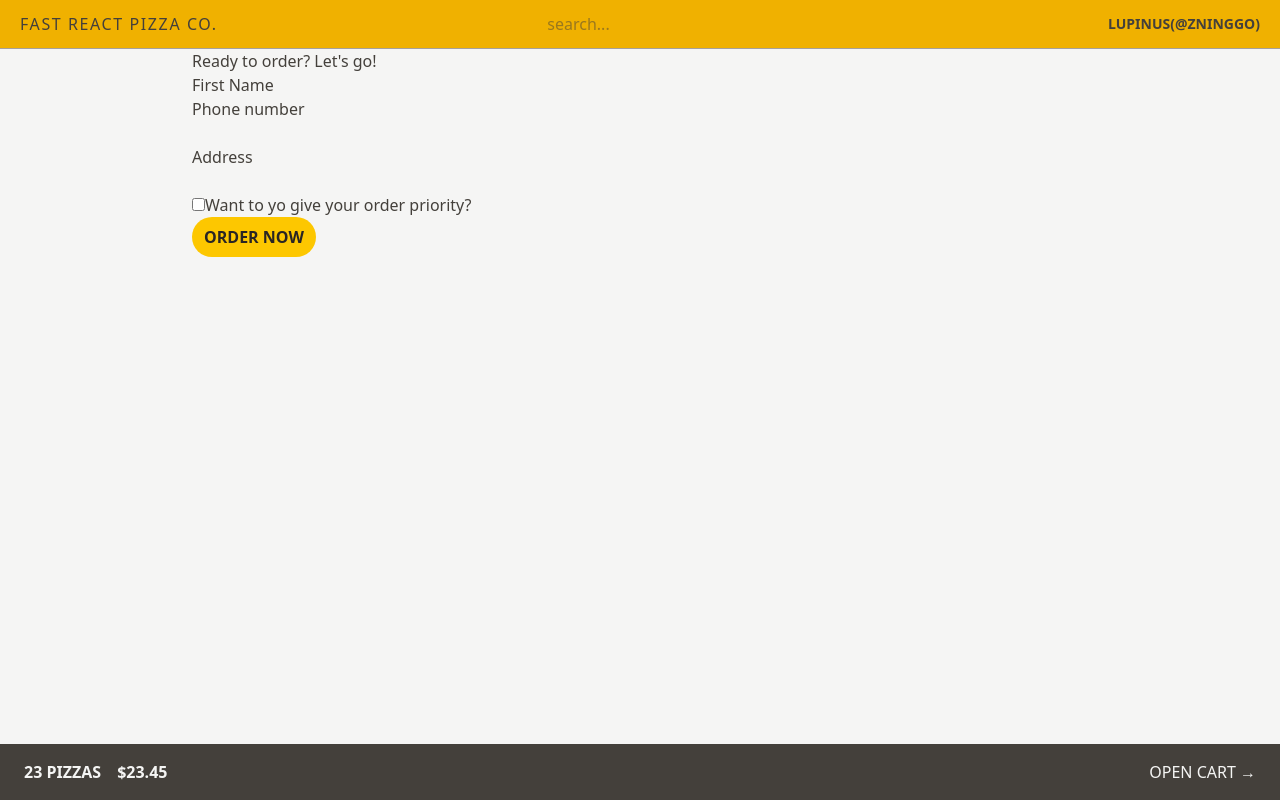
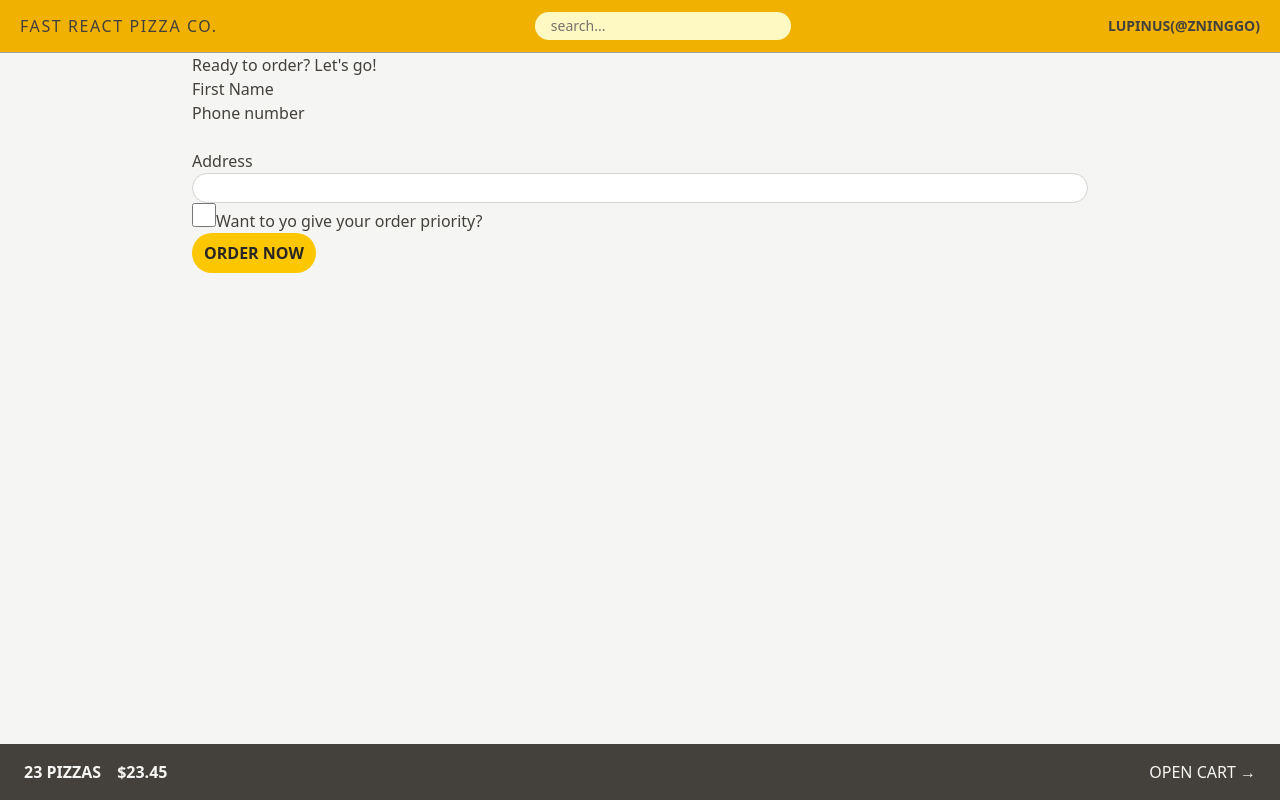
Before and after one commit to zautumn-dev/react-fast-pizza, a React (Vite) app: page /order/create in a window 1280 px wide. Built offline with nearby package versions, Linux system fonts and the light colour scheme.

Commit message:
✨ feat: tailwind 表单样式修改

```diff
--- a/src/features/order/CreateOrder.jsx
+++ b/src/features/order/CreateOrder.jsx
@@ -60,15 +60,23 @@ function CreateOrder() {
         <div>
           <label>Address</label>
           <div>
-            <input type="text" name="address" required />
+            <input
+              type="text"
+              name="address"
+              required
+              className="w-full rounded-full border border-stone-300 bg-white px-4 py-1 text-sm transition-all duration-200 focus:ring focus:ring-yellow-300 focus:outline-none"
+            />
           </div>
         </div>
 
         <div>
+          {/* accent */}
+          {/*https://tailwindcss.com/docs/accent-color*/}
           <input
             type="checkbox"
             name="priority"
             id="priority"
+            className="h-6 w-6 accent-yellow-400 focus:ring focus:ring-yellow-300 focus:ring-offset-2 focus:outline-none"
             // value={withPriority}
             // onChange={(e) => setWithPriority(e.target.checked)}
           />
--- a/src/features/order/components/OrderSearch.jsx
+++ /dev/null
@@ -1,22 +0,0 @@
-import { useState } from 'react'
-import { useNavigate } from 'react-router-dom'
-
-function OrderSearch() {
-  const [query, setQuery] = useState('')
-
-  const navigate = useNavigate()
-
-  function handleSubmit(e) {
-    e.preventDefault()
-    if (!query) return
-    navigate(`/order/${query}`)
-    setQuery('')
-  }
-  return (
-    <form action="#" onSubmit={handleSubmit}>
-      <input type="text" placeholder="search..." value={query} onChange={e => setQuery(e.target.value)} />
-    </form>
-  )
-}
-
-export default OrderSearch
--- a/src/shared/ui/Layout/components/Header.jsx
+++ b/src/shared/ui/Layout/components/Header.jsx
@@ -1,6 +1,6 @@
 import React from 'react'
 import { Link } from 'react-router-dom'
-import OrderSearch from '@/features/order/components/OrderSearch.jsx'
+import OrderSearch from '@UI/Layout/components/OrderSearch.jsx'
 import UserName from '@/features/user/UserName.jsx'
 
 function Header() {
--- /dev/null
+++ b/src/shared/ui/Layout/components/OrderSearch.jsx
@@ -0,0 +1,30 @@
+import { useState } from 'react'
+import { useNavigate } from 'react-router-dom'
+
+function OrderSearch() {
+  const [query, setQuery] = useState('')
+
+  const navigate = useNavigate()
+
+  function handleSubmit(e) {
+    e.preventDefault()
+    if (!query) return
+    navigate(`/order/${query}`)
+    setQuery('')
+  }
+  return (
+    <form action="#" onSubmit={handleSubmit}>
+      {/* transition */}
+      {/*https://tailwindcss.com/docs/transition-property*/}
+      <input
+        type="text"
+        placeholder="search..."
+        className="focus:ring-opacity-30 w-36 rounded-full bg-yellow-100 px-4 py-1 text-sm transition-all duration-300 placeholder:text-stone-500 focus:ring focus:ring-yellow-400 focus:outline-none sm:w-64 sm:focus:w-72"
+        value={query}
+        onChange={e => setQuery(e.target.value)}
+      />
+    </form>
+  )
+}
+
+export default OrderSearch
```
